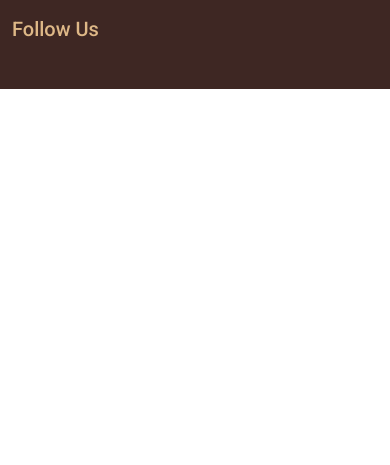
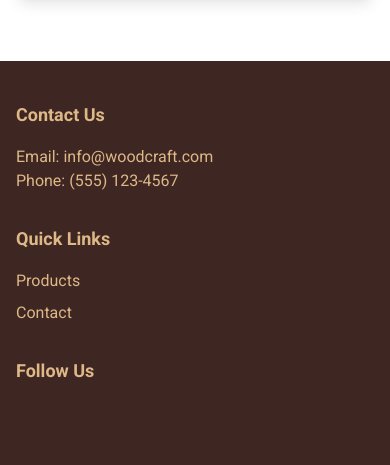
Before and after one commit to ccandelora/ModernWebCrafter, a Flask app: page / in a window 390 px wide. Shown: the part 1256-1721 px from the top of the page. Before the commit the page ends 1345 px from the top, so only its background shows below. Run offline with Flask 3, Linux system fonts and the light colour scheme; some libraries are stand-ins or nearby versions.

Commit message:
Agent query: Is the website displaying correctly with the new Tailwind CSS styling? Please check if the navigation, hero section, and wood-themed colors are properly applied.

```diff
--- a/templates/base.html
+++ b/templates/base.html
@@ -4,33 +4,50 @@
     <meta charset="UTF-8">
     <meta name="viewport" content="width=device-width, initial-scale=1.0">
     <title>{% block title %}WoodCraft Products{% endblock %}</title>
-    <link href="https://cdn.jsdelivr.net/npm/bootstrap@5.3.0/dist/css/bootstrap.min.css" rel="stylesheet">
+    <script src="https://cdn.tailwindcss.com"></script>
+    <script>
+        tailwind.config = {
+            theme: {
+                extend: {
+                    colors: {
+                        'wood-brown': '#8B4513',
+                        'wood-light': '#DEB887',
+                        'wood-dark': '#3E2723',
+                        'wood-accent': '#D7CCC8',
+                    },
+                },
+            },
+        }
+    </script>
     <link href="https://fonts.googleapis.com/css2?family=Roboto:wght@300;400;500;700&display=swap" rel="stylesheet">
     <link href="/static/css/custom.css" rel="stylesheet">
     <script src="https://kit.fontawesome.com/your-code.js" crossorigin="anonymous"></script>
 </head>
-<body>
-    <nav class="navbar navbar-expand-lg navbar-dark">
-        <div class="container">
-            <a class="navbar-brand" href="/">
-                <img src="/static/images/logo.svg" width="30" height="30" class="d-inline-block align-top" alt="">
-                WoodCraft
-            </a>
-            <button class="navbar-toggler" type="button" data-bs-toggle="collapse" data-bs-target="#navbarNav">
-                <span class="navbar-toggler-icon"></span>
-            </button>
-            <div class="collapse navbar-collapse" id="navbarNav">
-                <ul class="navbar-nav ms-auto">
-                    <li class="nav-item">
-                        <a class="nav-link" href="/">Home</a>
-                    </li>
-                    <li class="nav-item">
-                        <a class="nav-link" href="/products">Products</a>
-                    </li>
-                    <li class="nav-item">
-                        <a class="nav-link" href="/contact">Contact</a>
-                    </li>
-                </ul>
+<body class="flex flex-col min-h-screen bg-white text-wood-dark">
+    <nav class="bg-wood-dark">
+        <div class="container mx-auto px-4">
+            <div class="flex justify-between items-center h-16">
+                <a href="/" class="flex items-center text-wood-light">
+                    <img src="/static/images/logo.svg" class="h-8 w-8 mr-2" alt="">
+                    <span class="text-xl font-semibold">WoodCraft</span>
+                </a>
+                <div class="hidden md:flex space-x-4">
+                    <a href="/" class="text-wood-light hover:text-wood-accent">Home</a>
+                    <a href="/products" class="text-wood-light hover:text-wood-accent">Products</a>
+                    <a href="/contact" class="text-wood-light hover:text-wood-accent">Contact</a>
+                </div>
+                <button class="md:hidden text-wood-light" onclick="document.getElementById('mobile-menu').classList.toggle('hidden')">
+                    <svg class="h-6 w-6" fill="none" stroke="currentColor" viewBox="0 0 24 24">
+                        <path stroke-linecap="round" stroke-linejoin="round" stroke-width="2" d="M4 6h16M4 12h16m-16 6h16"></path>
+                    </svg>
+                </button>
+            </div>
+        </div>
+        <div id="mobile-menu" class="hidden md:hidden bg-wood-dark">
+            <div class="px-2 pt-2 pb-3 space-y-1">
+                <a href="/" class="block px-3 py-2 text-wood-light hover:text-wood-accent">Home</a>
+                <a href="/products" class="block px-3 py-2 text-wood-light hover:text-wood-accent">Products</a>
+                <a href="/contact" class="block px-3 py-2 text-wood-light hover:text-wood-accent">Contact</a>
             </div>
         </div>
     </nav>
@@ -38,9 +55,16 @@
     {% with messages = get_flashed_messages(with_categories=true) %}
         {% if messages %}
             {% for category, message in messages %}
-                <div class="alert alert-{{ category }} alert-dismissible fade show" role="alert">
-                    {{ message }}
-                    <button type="button" class="btn-close" data-bs-dismiss="alert"></button>
+                <div class="container mx-auto px-4 mt-4">
+                    <div class="bg-green-100 border border-green-400 text-green-700 px-4 py-3 rounded relative" role="alert">
+                        {{ message }}
+                        <button type="button" class="absolute top-0 right-0 px-4 py-3" onclick="this.parentElement.remove()">
+                            <span class="sr-only">Close</span>
+                            <svg class="h-6 w-6" fill="none" stroke="currentColor" viewBox="0 0 24 24">
+                                <path stroke-linecap="round" stroke-linejoin="round" stroke-width="2" d="M6 18L18 6M6 6l12 12"></path>
+                            </svg>
+                        </button>
+                    </div>
                 </div>
             {% endfor %}
         {% endif %}
@@ -48,33 +72,32 @@
 
     {% block content %}{% endblock %}
 
-    <footer class="footer mt-5">
-        <div class="container">
-            <div class="row">
-                <div class="col-md-4">
-                    <h5>Contact Us</h5>
+    <footer class="bg-wood-dark text-wood-light mt-auto py-10">
+        <div class="container mx-auto px-4">
+            <div class="grid grid-cols-1 md:grid-cols-3 gap-8">
+                <div>
+                    <h5 class="text-lg font-semibold mb-4">Contact Us</h5>
                     <p>Email: info@woodcraft.com<br>Phone: (555) 123-4567</p>
                 </div>
-                <div class="col-md-4">
-                    <h5>Quick Links</h5>
-                    <ul class="list-unstyled">
-                        <li><a href="/products">Products</a></li>
-                        <li><a href="/contact">Contact</a></li>
+                <div>
+                    <h5 class="text-lg font-semibold mb-4">Quick Links</h5>
+                    <ul class="space-y-2">
+                        <li><a href="/products" class="hover:text-wood-accent">Products</a></li>
+                        <li><a href="/contact" class="hover:text-wood-accent">Contact</a></li>
                     </ul>
                 </div>
-                <div class="col-md-4">
-                    <h5>Follow Us</h5>
-                    <div class="social-icons">
-                        <a href="#"><i class="fab fa-facebook"></i></a>
-                        <a href="#"><i class="fab fa-instagram"></i></a>
-                        <a href="#"><i class="fab fa-pinterest"></i></a>
+                <div>
+                    <h5 class="text-lg font-semibold mb-4">Follow Us</h5>
+                    <div class="space-x-4">
+                        <a href="#" class="hover:text-wood-accent"><i class="fab fa-facebook"></i></a>
+                        <a href="#" class="hover:text-wood-accent"><i class="fab fa-instagram"></i></a>
+                        <a href="#" class="hover:text-wood-accent"><i class="fab fa-pinterest"></i></a>
                     </div>
                 </div>
             </div>
         </div>
     </footer>
 
-    <script src="https://cdn.jsdelivr.net/npm/bootstrap@5.3.0/dist/js/bootstrap.bundle.min.js"></script>
     <script src="/static/js/main.js"></script>
 </body>
 </html>
--- a/templates/index.html
+++ b/templates/index.html
@@ -1,26 +1,27 @@
 {% extends "base.html" %}
 
 {% block content %}
-<div class="hero-section text-center">
-    <div class="container">
-        <h1>Handcrafted Wood Products</h1>
-        <p class="lead">Discover our collection of premium wooden furniture and accessories</p>
-        <a href="/products" class="btn btn-wood btn-lg">View Collection</a>
+<div class="relative bg-wood-dark text-white py-24 bg-opacity-80" style="background-image: url('/static/images/wood-texture.jpg'); background-size: cover;">
+    <div class="absolute inset-0 bg-wood-dark opacity-80"></div>
+    <div class="container mx-auto px-4 text-center relative z-10">
+        <h1 class="text-4xl md:text-5xl font-bold mb-4">Handcrafted Wood Products</h1>
+        <p class="text-xl mb-8">Discover our collection of premium wooden furniture and accessories</p>
+        <a href="/products" class="bg-wood-brown hover:bg-wood-dark text-white font-bold py-3 px-8 rounded-lg transition duration-300">View Collection</a>
     </div>
 </div>
 
-<div class="container mt-5">
-    <h2 class="text-center mb-4">Featured Products</h2>
-    <div class="row">
+<div class="container mx-auto px-4 py-16">
+    <h2 class="text-3xl font-bold text-center mb-12">Featured Products</h2>
+    <div class="grid grid-cols-1 md:grid-cols-3 gap-8">
         {% for product in products %}
-        <div class="col-md-4 mb-4">
-            <div class="card product-card">
-                <img src="{{ product.image_url }}" class="card-img-top" alt="{{ product.name }}">
-                <div class="card-body">
-                    <h5 class="card-title">{{ product.name }}</h5>
-                    <p class="card-text">{{ product.description[:100] }}...</p>
-                    <p class="card-text"><strong>${{ "%.2f"|format(product.price) }}</strong></p>
-                    <a href="/products" class="btn btn-wood">Learn More</a>
+        <div class="transform hover:-translate-y-1 transition duration-300">
+            <div class="bg-white rounded-lg shadow-lg overflow-hidden">
+                <img src="{{ product.image_url }}" class="w-full h-64 object-cover" alt="{{ product.name }}">
+                <div class="p-6">
+                    <h5 class="text-xl font-semibold mb-2">{{ product.name }}</h5>
+                    <p class="text-gray-600 mb-4">{{ product.description[:100] }}...</p>
+                    <p class="text-wood-brown font-bold text-lg mb-4">${{ "%.2f"|format(product.price) }}</p>
+                    <a href="/products" class="inline-block bg-wood-brown hover:bg-wood-dark text-white font-semibold py-2 px-4 rounded transition duration-300">Learn More</a>
                 </div>
             </div>
         </div>
@@ -28,19 +29,19 @@
     </div>
 </div>
 
-<div class="container mt-5">
-    <div class="row align-items-center">
-        <div class="col-md-6">
-            <h2>Why Choose Us?</h2>
-            <ul class="list-unstyled">
-                <li><i class="fas fa-check"></i> Premium Quality Materials</li>
-                <li><i class="fas fa-check"></i> Expert Craftsmanship</li>
-                <li><i class="fas fa-check"></i> Custom Design Options</li>
-                <li><i class="fas fa-check"></i> Sustainable Practices</li>
+<div class="container mx-auto px-4 py-16">
+    <div class="grid grid-cols-1 md:grid-cols-2 gap-8 items-center">
+        <div>
+            <h2 class="text-3xl font-bold mb-8">Why Choose Us?</h2>
+            <ul class="space-y-4">
+                <li class="flex items-center"><i class="fas fa-check text-wood-brown mr-2"></i> Premium Quality Materials</li>
+                <li class="flex items-center"><i class="fas fa-check text-wood-brown mr-2"></i> Expert Craftsmanship</li>
+                <li class="flex items-center"><i class="fas fa-check text-wood-brown mr-2"></i> Custom Design Options</li>
+                <li class="flex items-center"><i class="fas fa-check text-wood-brown mr-2"></i> Sustainable Practices</li>
             </ul>
         </div>
-        <div class="col-md-6">
-            <img src="/static/images/workshop.jpg" class="img-fluid rounded" alt="Workshop">
+        <div>
+            <img src="/static/images/workshop.jpg" class="rounded-lg shadow-lg" alt="Workshop">
         </div>
     </div>
 </div>
```
Also changed, not shown: static/css/custom.css (+35 -24 lines).
